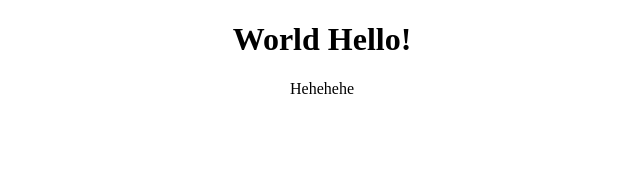
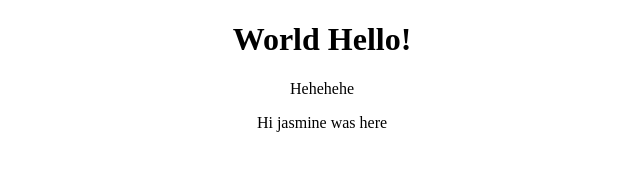
Before and after one commit to rkwada/branch-practice, a plain HTML site: page index.html in a window 1280 px wide. Shown: the whole page, without its empty margins (318-958 px from the left). Drawn offline with Linux system fonts and the light colour scheme.

Commit message:
added p tag

```diff
--- a/index.html
+++ b/index.html
@@ -9,5 +9,6 @@
 <body>
     <h1>World Hello!</h1>
     <p>Hehehehe</p>
+    <p>Hi jasmine was here</p>
 </body>
 </html>
```
